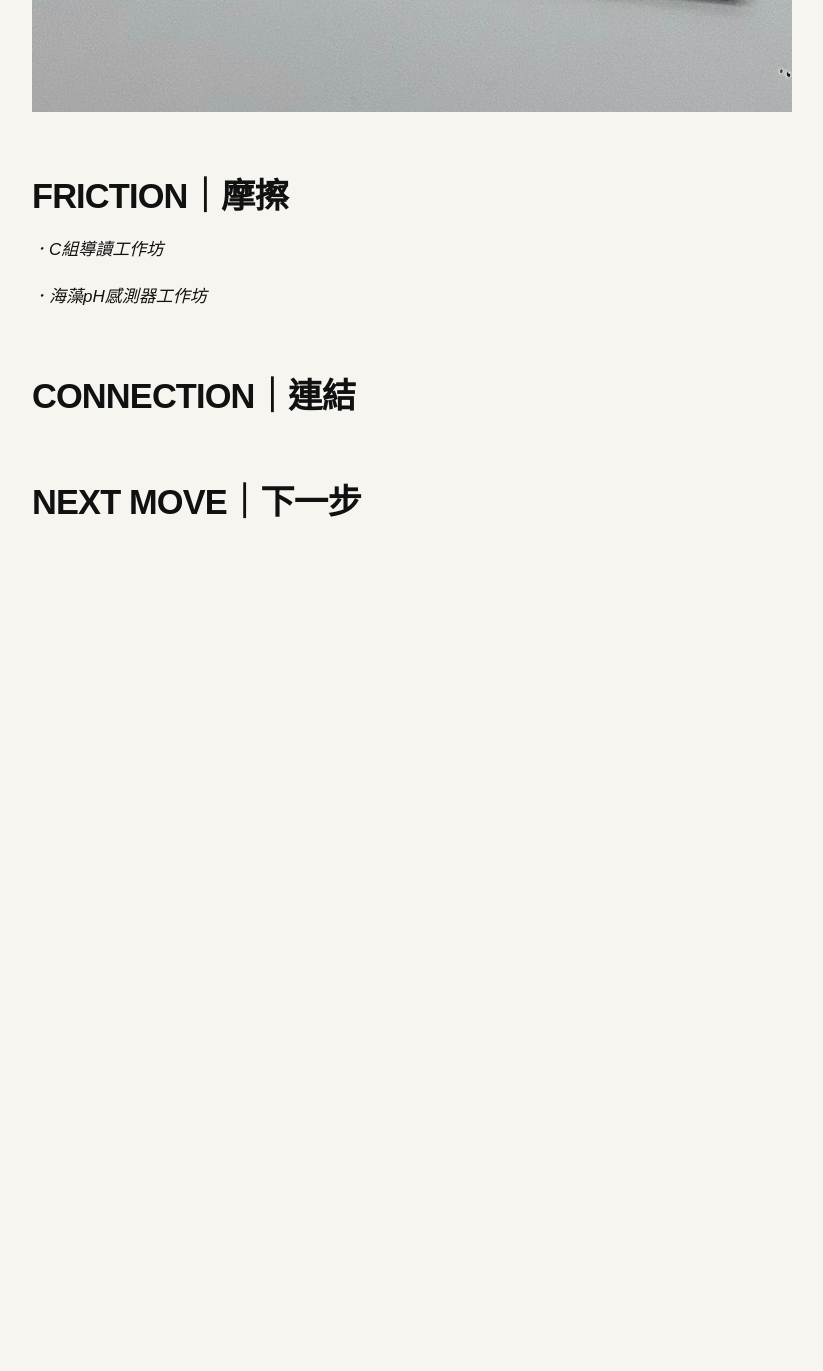
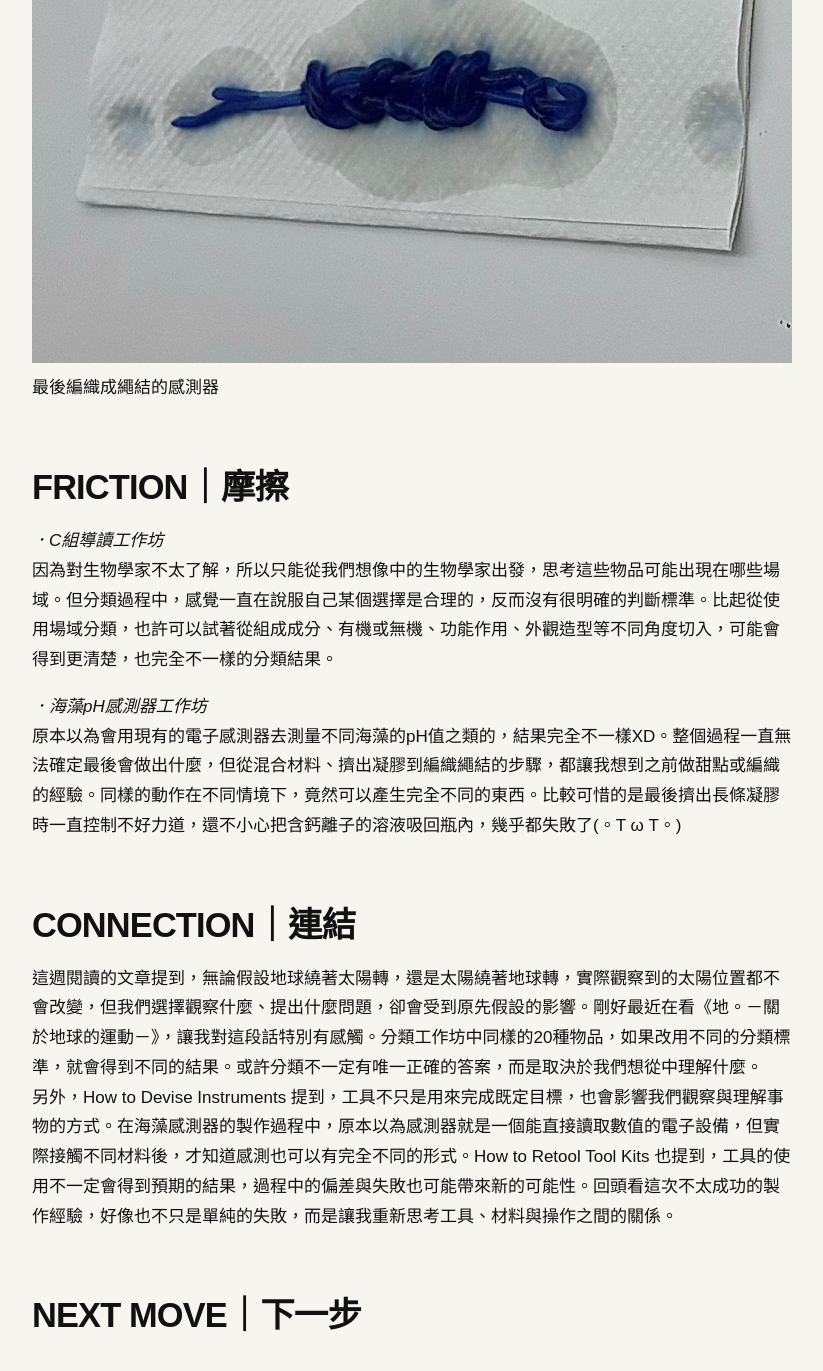
Before and after one commit to liki1928/fieldworkarchive, a Jekyll site: the page built from weeks/week-05.md, in a window 1280 px wide and 1400 px high, scrolled down 2929 px. Shown: the top 1371 px of the window, without its empty margins (48-871 px from the left). Built offline with Jekyll 4.4.1, drawn with Linux system fonts in a browser that asks for light colours; before the commit the page ends 3559 px from its top, so only the background shows below that; some of the changed text lies outside the part shown.

Commit message:
Update week-05.md

```diff
--- a/weeks/week-05.md
+++ b/weeks/week-05.md
@@ -7,31 +7,36 @@ permalink: /weeks/week-05/
 
 # 感測器與資料
 <!-- 請保留具體的現場、材料、語句或身體感受。-->
->
+>分類、混合、蝶豆花、海藻酸鈉、繩結感測器<br>Change the instruments, and you will change the entire social theory that goes with them.
 
 
 ## TRACE｜痕跡
 
 <!-- 放入 1–3 張圖片，並為每張圖片寫下具體說明：何時、何地、發生了什麼，以及為什麼留下它。 -->
 ### _．C組導讀工作坊_
+抽卡牌來決定身分，並以這個對象的角度來對20種物品進行分類。
 ![圖ㄧ]({{ '/assets/images/w05-1.jpg' | relative_url }})
 ![圖二]({{ '/assets/images/w05-2.jpg' | relative_url }})
+我們抽到的身分是「生物學家」，以我們想像的角度去思考哪些東西會被分類在:實驗室、日常生活、兩者共用。
 
 ### _．海藻pH感測器工作坊_
 ![圖三]({{ '/assets/images/w05-3.jpg' | relative_url }})
+製作感測器所需的材料
 ![圖四]({{ '/assets/images/w05-4.jpg' | relative_url }})
+最後編織成繩結的感測器
 
 ## FRICTION｜摩擦
-
 <!-- 描述一個沒有如預期發生的瞬間。 -->
 _．C組導讀工作坊_<br>
+因為對生物學家不太了解，所以只能從我們想像中的生物學家出發，思考這些物品可能出現在哪些場域。但分類過程中，感覺一直在說服自己某個選擇是合理的，反而沒有很明確的判斷標準。比起從使用場域分類，也許可以試著從組成成分、有機或無機、功能作用、外觀造型等不同角度切入，可能會得到更清楚，也完全不一樣的分類結果。
 
 _．海藻pH感測器工作坊_<br>
+原本以為會用現有的電子感測器去測量不同海藻的pH值之類的，結果完全不一樣XD。整個過程一直無法確定最後會做出什麼，但從混合材料、擠出凝膠到編織繩結的步驟，都讓我想到之前做甜點或編織的經驗。同樣的動作在不同情境下，竟然可以產生完全不同的東西。比較可惜的是最後擠出長條凝膠時一直控制不好力道，還不小心把含鈣離子的溶液吸回瓶內，幾乎都失敗了(。T ω T。)
 
 ## CONNECTION｜連結
-
 <!-- 選擇本週閱讀或課堂案例中的一個概念。它如何改變你對上述瞬間的理解？ -->
+這週閱讀的文章提到，無論假設地球繞著太陽轉，還是太陽繞著地球轉，實際觀察到的太陽位置都不會改變，但我們選擇觀察什麼、提出什麼問題，卻會受到原先假設的影響。剛好最近在看《地。－關於地球的運動－》，讓我對這段話特別有感觸。分類工作坊中同樣的20種物品，如果改用不同的分類標準，就會得到不同的結果。或許分類不一定有唯一正確的答案，而是取決於我們想從中理解什麼。<br>
+另外，How to Devise Instruments 提到，工具不只是用來完成既定目標，也會影響我們觀察與理解事物的方式。在海藻感測器的製作過程中，原本以為感測器就是一個能直接讀取數值的電子設備，但實際接觸不同材料後，才知道感測也可以有完全不同的形式。How to Retool Tool Kits 也提到，工具的使用不一定會得到預期的結果，過程中的偏差與失敗也可能帶來新的可能性。回頭看這次不太成功的製作經驗，好像也不只是單純的失敗，而是讓我重新思考工具、材料與操作之間的關係。
 
 ## NEXT MOVE｜下一步
-
 <!-- 如果把這個發現轉化成工具、介面、規則、身體技術或作品，你下一步會測試什麼？ -->
```
